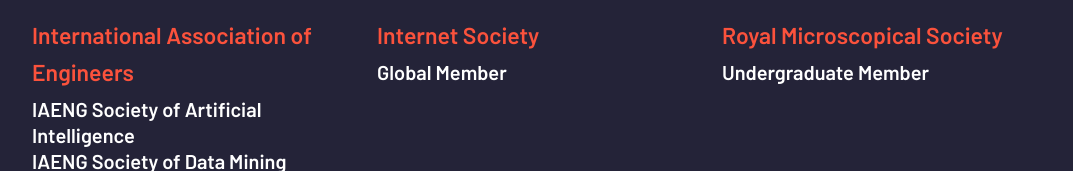
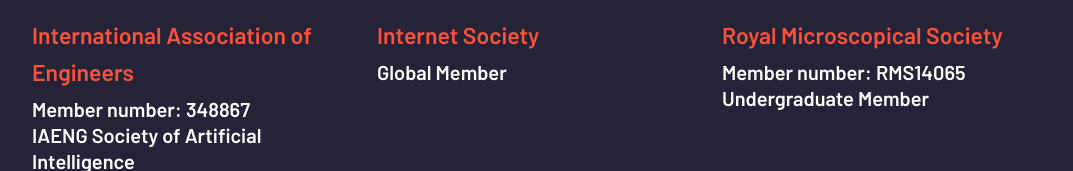
Before and after one commit to shubham-jhajhria/Personal-Portfolio, a plain HTML site: page index.html in a window 1280 px wide. Shown: the part 2362-2533 px from the top of the page, without its empty margins (103-1176 px from the left). Drawn offline with nearby package versions, Linux system fonts and the light colour scheme.

Commit message:
Update index.html

```diff
--- a/index.html
+++ b/index.html
@@ -229,6 +229,7 @@
                 <a class="card-tag">International Association of Engineers</a>
 
                 <h3 class="card-title">
+                  <a>Member number: 348867</a>
                   <a>IAENG Society of Artificial Intelligence</a>
                   <a>IAENG Society of Data Mining </a>
                 </h3>
@@ -267,6 +268,7 @@
                 <a class="card-tag">Royal Microscopical Society</a>
 
                 <h3 class="card-title">
+                  <a>Member number: RMS14065</a>
                   <a >Undergraduate Member</a>
                 </h3>
 
```
